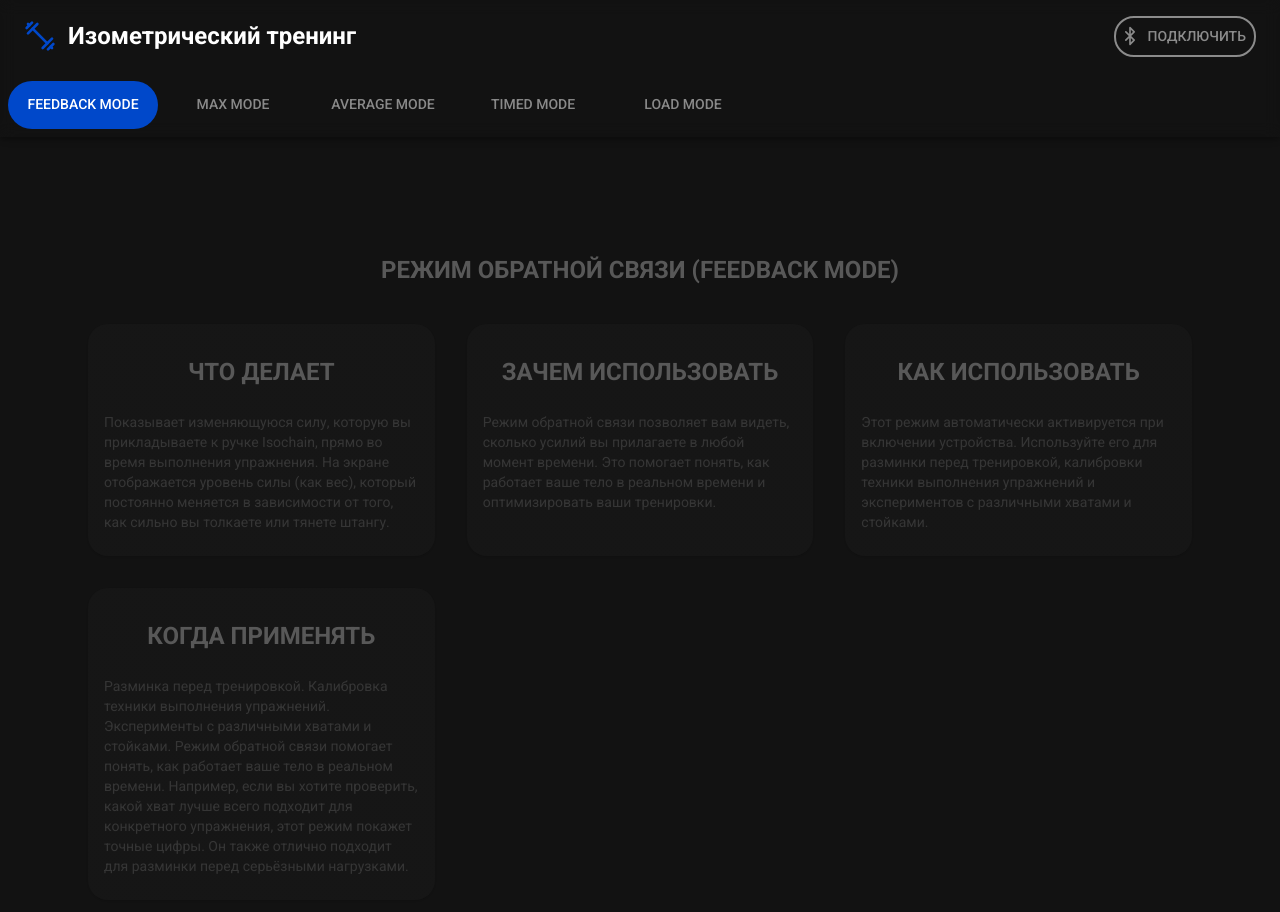
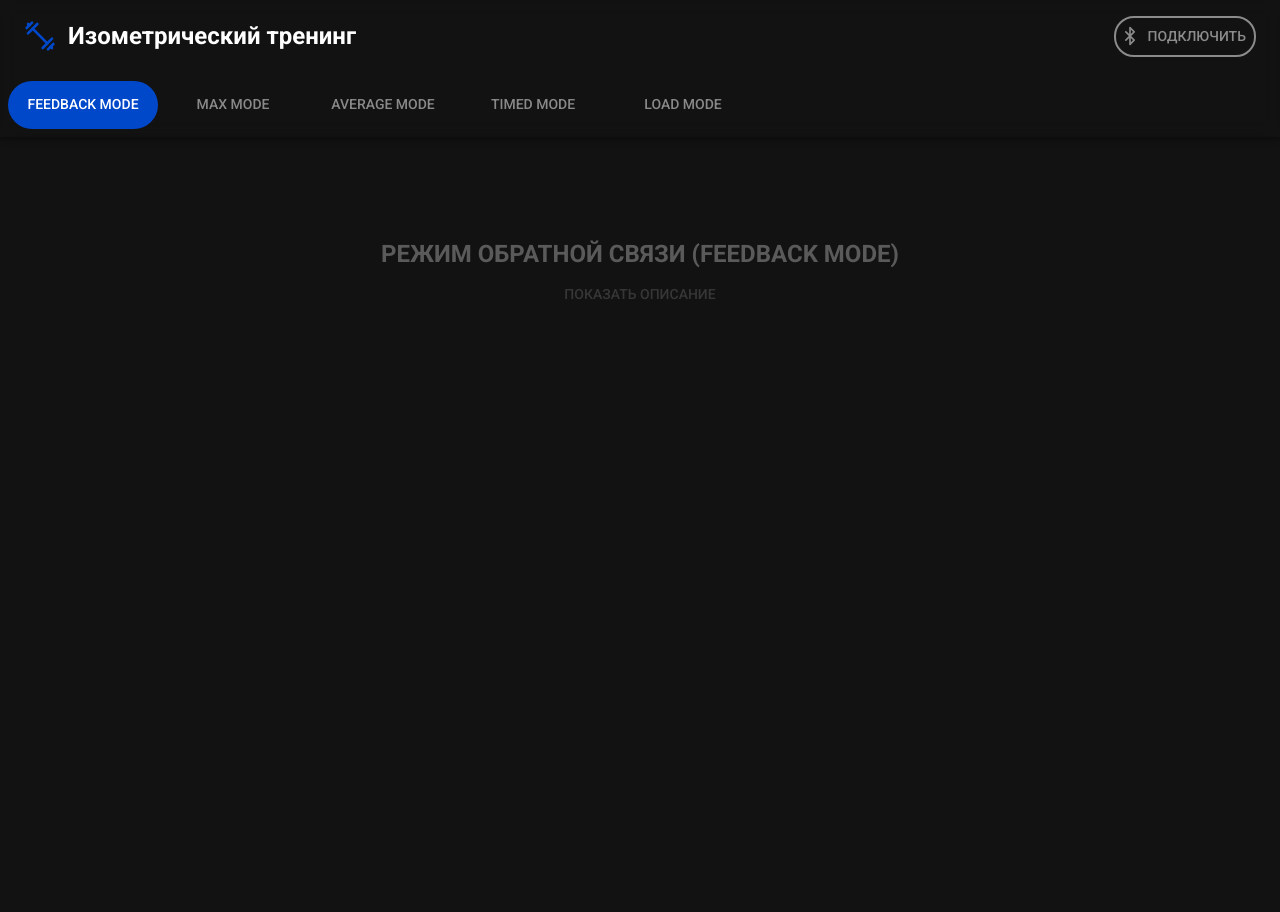
Before and after one commit to KirillBobkov/isometric-app-2, a React (Vite) app: page / in a window 1280 px wide. Shown: the top 912 px of the page. After the commit the page ends 800 px from the top, so only its background shows below. Built offline with nearby package versions, Linux system fonts and the light colour scheme.

Commit message:
collapse info

```diff
--- a/src/components/modes/AverageMode.tsx
+++ b/src/components/modes/AverageMode.tsx
@@ -1,10 +1,18 @@
 // components/tabs/TrainingProgramsTab.tsx
-import { Grid, Typography } from "@mui/material";
-import React from "react";
+import { Button, Grid, Typography, Collapse } from "@mui/material";
+import React, { useState } from "react";
 import { Container } from "@mui/material";
 import InfoCard from "../InfoCard"; // Импортируем наш новый компонентexport
 
 export const AverageMode = () => {
+  // Состояние для управления видимостью блока
+  const [isContentVisible, setIsContentVisible] = useState(false);
+
+  // Функция для переключения видимости блока и текста кнопки
+  const toggleContentVisibility = () => {
+    setIsContentVisible((prevState) => !prevState);
+  };
+
     return (
       <Container maxWidth="lg" sx={{ py: { xs: 4, md: 8 } }}>
         {/* Главный заголовок */}
@@ -17,6 +25,32 @@ export const AverageMode = () => {
         >
           Режим среднего значения (Average mode)
         </Typography>
+
+      {/* Кнопка показать/скрыть описание */}
+      <Button
+        variant="text" // Прозрачная кнопка
+        color="inherit"
+        onClick={toggleContentVisibility}
+        sx={{
+          display: 'block',
+          m: '0 auto',
+          opacity: 0.5,
+          mb: 4,
+          borderRadius: '50',
+          backgroundColor: "transparent", // Прозрачный фон
+          border: "none", // Убираем рамку
+          justifyContent: "space-between", // Размещаем текст и иконку по разные стороны
+          "&:hover": {
+            backgroundColor: "transparent", // Прозрачный фон
+          },
+        }}
+      >
+        {/* Текст кнопки */}
+        {isContentVisible ? "Скрыть описание" : "Показать описание"}
+      </Button>
+
+      {/* Плавное скрытие/показывание блока */}
+      <Collapse in={isContentVisible} timeout="auto">
         {/* Блоки с информацией */}
         <Grid container spacing={4}>
           {/* Что делает */}
@@ -49,6 +83,7 @@ export const AverageMode = () => {
             />
           </Grid>
         </Grid>
+        </Collapse>
       </Container>
     );
   };
--- a/src/components/modes/Feedback.tsx
+++ b/src/components/modes/Feedback.tsx
@@ -1,9 +1,17 @@
-
-import { Grid, Typography } from "@mui/material";
-import React from "react";
+import { Grid, Typography, Collapse, Button} from "@mui/material";
+import React, { useState } from "react";
 import { Container } from "@mui/material";
 import InfoCard from "../InfoCard"; // Импортируем наш новый компонент
+
 export const Feedback = () => {
+  // Состояние для управления видимостью блока
+  const [isContentVisible, setIsContentVisible] = useState(false);
+
+  // Функция для переключения видимости блока и текста кнопки
+  const toggleContentVisibility = () => {
+    setIsContentVisible((prevState) => !prevState);
+  };
+
   return (
     <Container maxWidth="lg" sx={{ py: { xs: 4, md: 8 } }}>
       {/* Главный заголовок */}
@@ -11,13 +19,37 @@ export const Feedback = () => {
         variant="h3"
         component="h1"
         align="center"
-        sx={{ p: 2, mb: 3, fontWeight: "bold", textTransform: "uppercase" }}
+        sx={{ p: '1 2', fontWeight: "bold", textTransform: "uppercase" }}
         gutterBottom
       >
         Режим обратной связи (Feedback mode)
       </Typography>
 
-      {/* Блоки с информацией */}
+      {/* Кнопка показать/скрыть описание */}
+      <Button
+        variant="text" // Прозрачная кнопка
+        color="inherit"
+        onClick={toggleContentVisibility}
+        sx={{
+          display: 'block',
+          m: '0 auto',
+          opacity: 0.5,
+          mb: 4,
+          borderRadius: '50',
+          backgroundColor: "transparent", // Прозрачный фон
+          border: "none", // Убираем рамку
+          justifyContent: "space-between", // Размещаем текст и иконку по разные стороны
+          "&:hover": {
+            backgroundColor: "transparent", // Прозрачный фон
+          },
+        }}
+      >
+        {/* Текст кнопки */}
+        {isContentVisible ? "Скрыть описание" : "Показать описание"}
+      </Button>
+
+      {/* Плавное скрытие/показывание блока */}
+      <Collapse in={isContentVisible} timeout="auto">
         <Grid container spacing={4}>
           {/* Что делает */}
           <Grid item xs={12} md={4}>
@@ -26,7 +58,6 @@ export const Feedback = () => {
               content="Показывает изменяющуюся силу, которую вы прикладываете к ручке Isochain, прямо во время выполнения упражнения. На экране отображается уровень силы (как вес), который постоянно меняется в зависимости от того, как сильно вы толкаете или тянете штангу."
             />
           </Grid>
-
           {/* Зачем использовать */}
           <Grid item xs={12} md={4}>
             <InfoCard
@@ -34,7 +65,6 @@ export const Feedback = () => {
               content="Режим обратной связи позволяет вам видеть, сколько усилий вы прилагаете в любой момент времени. Это помогает понять, как работает ваше тело в реальном времени и оптимизировать ваши тренировки."
             />
           </Grid>
-
           {/* Как использовать */}
           <Grid item xs={12} md={4}>
             <InfoCard
@@ -42,16 +72,18 @@ export const Feedback = () => {
               content="Этот режим автоматически активируется при включении устройства. Используйте его для разминки перед тренировкой, калибровки техники выполнения упражнений и экспериментов с различными хватами и стойками."
             />
           </Grid>
+          {/* Когда применять */}
           <Grid item xs={12} md={4}>
             <InfoCard
               title="Когда применять"
               content="Разминка перед тренировкой.
 Калибровка техники выполнения упражнений.
 Эксперименты с различными хватами и стойками.
-Режим обратной связи помогает понять, как работает ваше тело в реальном времени. Например, если вы хотите проверить, какой хват лучше всего подходит для конкретного упражнения, этот режим покажет точные цифры. Он также отлично подходит для разминки перед серьёзными нагрузками. "
+Режим обратной связи помогает понять, как работает ваше тело в реальном времени. Например, если вы хотите проверить, какой хват лучше всего подходит для конкретного упражнения, этот режим покажет точные цифры. Он также отлично подходит для разминки перед серьёзными нагрузками."
             />
           </Grid>
         </Grid>
+      </Collapse>
     </Container>
   );
 };
--- a/src/components/modes/LoadMode.tsx
+++ b/src/components/modes/LoadMode.tsx
@@ -1,11 +1,19 @@
 // components/tabs/TrainingProgramsTab.tsx
-import { Grid, Typography } from "@mui/material";
-import React from "react";
+import { Grid, Typography, Collapse, Button } from "@mui/material";
+import React, { useState } from "react";
 import { Container } from "@mui/material";
 import InfoCard from "../InfoCard"; // Импортируем наш новый компонентexport
 
 
 export const LoadMode = () => {
+    // Состояние для управления видимостью блока
+    const [isContentVisible, setIsContentVisible] = useState(false);
+
+    // Функция для переключения видимости блока и текста кнопки
+    const toggleContentVisibility = () => {
+      setIsContentVisible((prevState) => !prevState);
+    };
+
     return (
       <Container maxWidth="lg" sx={{ py: { xs: 4, md: 8 } }}>
         {/* Главный заголовок */}
@@ -18,6 +26,32 @@ export const LoadMode = () => {
         >
           Режим нагрузки (Load mode)
         </Typography>
+
+      {/* Кнопка показать/скрыть описание */}
+      <Button
+        variant="text" // Прозрачная кнопка
+        color="inherit"
+        onClick={toggleContentVisibility}
+        sx={{
+          display: 'block',
+          m: '0 auto',
+          opacity: 0.5,
+          mb: 4,
+          borderRadius: '50',
+          backgroundColor: "transparent", // Прозрачный фон
+          border: "none", // Убираем рамку
+          justifyContent: "space-between", // Размещаем текст и иконку по разные стороны
+          "&:hover": {
+            backgroundColor: "transparent", // Прозрачный фон
+          },
+        }}
+      >
+        {/* Текст кнопки */}
+        {isContentVisible ? "Скрыть описание" : "Показать описание"}
+      </Button>
+
+      {/* Плавное скрытие/показывание блока */}
+      <Collapse in={isContentVisible} timeout="auto">
         {/* Блоки с информацией */}
         <Grid container spacing={4}>
           {/* Что делает */}
@@ -50,6 +84,7 @@ export const LoadMode = () => {
             />
           </Grid>
         </Grid>
+        </Collapse>
       </Container>
     );
   };
--- a/src/components/modes/MaxMode.tsx
+++ b/src/components/modes/MaxMode.tsx
@@ -1,10 +1,18 @@
 // components/tabs/TrainingProgramsTab.tsx
-import { Grid, Typography } from "@mui/material";
-import React from "react";
+import { Grid, Typography, Collapse, Button } from "@mui/material";
+import React, { useState } from "react";
 import { Container } from "@mui/material";
 import InfoCard from "../InfoCard"; // Импортируем наш новый компонентexport
 
 export const MaxMode = () => {
+    // Состояние для управления видимостью блока
+    const [isContentVisible, setIsContentVisible] = useState(false);
+
+    // Функция для переключения видимости блока и текста кнопки
+    const toggleContentVisibility = () => {
+      setIsContentVisible((prevState) => !prevState);
+    };
+
     return (
       <Container maxWidth="lg" sx={{ py: { xs: 4, md: 8 } }}>
         {/* Главный заголовок */}
@@ -17,6 +25,32 @@ export const MaxMode = () => {
         >
           Максимальный режим (Max mode)
         </Typography>
+
+      {/* Кнопка показать/скрыть описание */}
+      <Button
+        variant="text" // Прозрачная кнопка
+        color="inherit"
+        onClick={toggleContentVisibility}
+        sx={{
+          display: 'block',
+          m: '0 auto',
+          opacity: 0.5,
+          mb: 4,
+          borderRadius: '50',
+          backgroundColor: "transparent", // Прозрачный фон
+          border: "none", // Убираем рамку
+          justifyContent: "space-between", // Размещаем текст и иконку по разные стороны
+          "&:hover": {
+            backgroundColor: "transparent", // Прозрачный фон
+          },
+        }}
+      >
+        {/* Текст кнопки */}
+        {isContentVisible ? "Скрыть описание" : "Показать описание"}
+      </Button>
+
+      {/* Плавное скрытие/показывание блока */}
+      <Collapse in={isContentVisible} timeout="auto">
         {/* Блоки с информацией */}
         <Grid container spacing={4}>
           {/* Что делает */}
@@ -49,6 +83,7 @@ export const MaxMode = () => {
             />
           </Grid>
         </Grid>
+        </Collapse>
       </Container>
     );
   };
--- a/src/components/modes/TimedMode.tsx
+++ b/src/components/modes/TimedMode.tsx
@@ -1,10 +1,18 @@
 // components/tabs/TrainingProgramsTab.tsx
-import { Grid, Typography } from "@mui/material";
-import React from "react";
+import { Grid, Typography, Collapse, Button } from "@mui/material";
+import React, { useState } from "react";
 import { Container } from "@mui/material";
 import InfoCard from "../InfoCard"; // Импортируем наш новый компонентexport
 
 export const TimedMode = () => {
+    // Состояние для управления видимостью блока
+    const [isContentVisible, setIsContentVisible] = useState(false);
+
+    // Функция для переключения видимости блока и текста кнопки
+    const toggleContentVisibility = () => {
+      setIsContentVisible((prevState) => !prevState);
+    };
+
     return (
       <Container maxWidth="lg" sx={{ py: { xs: 4, md: 8 } }}>
         {/* Главный заголовок */}
@@ -17,6 +25,33 @@ export const TimedMode = () => {
         >
           Режим времени (Timed mode)
         </Typography>
+
+      {/* Кнопка показать/скрыть описание */}
+      <Button
+
+        variant="text" // Прозрачная кнопка
+        color="inherit"
+        onClick={toggleContentVisibility}
+        sx={{
+          display: 'block',
+          m: '0 auto',
+          opacity: 0.5,
+          mb: 4,
+          borderRadius: '50',
+          backgroundColor: "transparent", // Прозрачный фон
+          border: "none", // Убираем рамку
+          justifyContent: "space-between", // Размещаем текст и иконку по разные стороны
+          "&:hover": {
+            backgroundColor: "transparent", // Прозрачный фон
+          },
+        }}
+      >
+        {/* Текст кнопки */}
+        {isContentVisible ? "Скрыть описание" : "Показать описание"}
+      </Button>
+
+      {/* Плавное скрытие/показывание блока */}
+      <Collapse in={isContentVisible} timeout="auto">
         {/* Блоки с информацией */}
         <Grid container spacing={4}>
           {/* Что делает */}
@@ -49,6 +84,7 @@ export const TimedMode = () => {
             />
           </Grid>
         </Grid>
+        </Collapse>
       </Container>
     );
   };
```
Also changed, not shown: 5 other files (tests, documents, lock files or other folders). Lines whose indentation alone changed are shown as unchanged.
